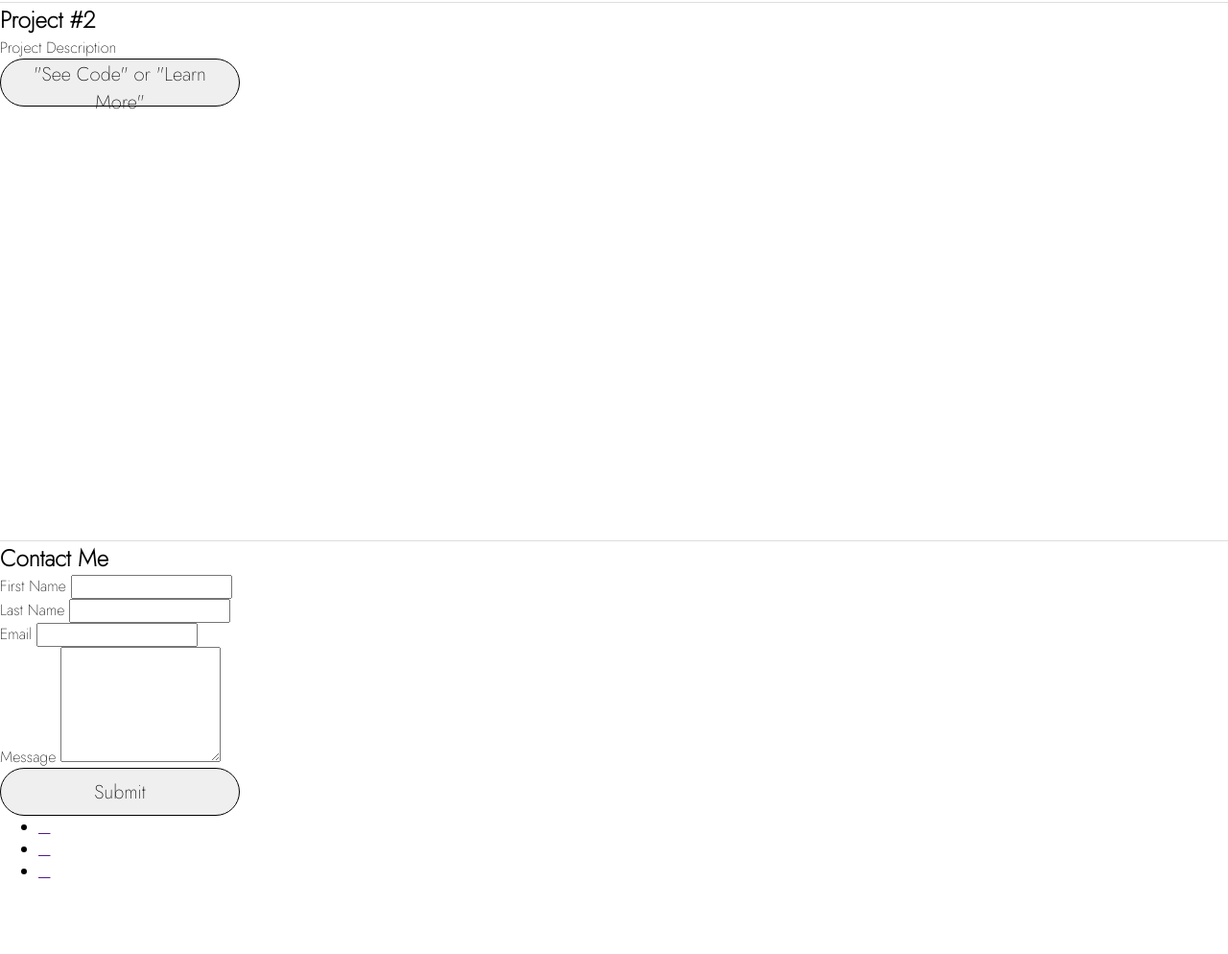
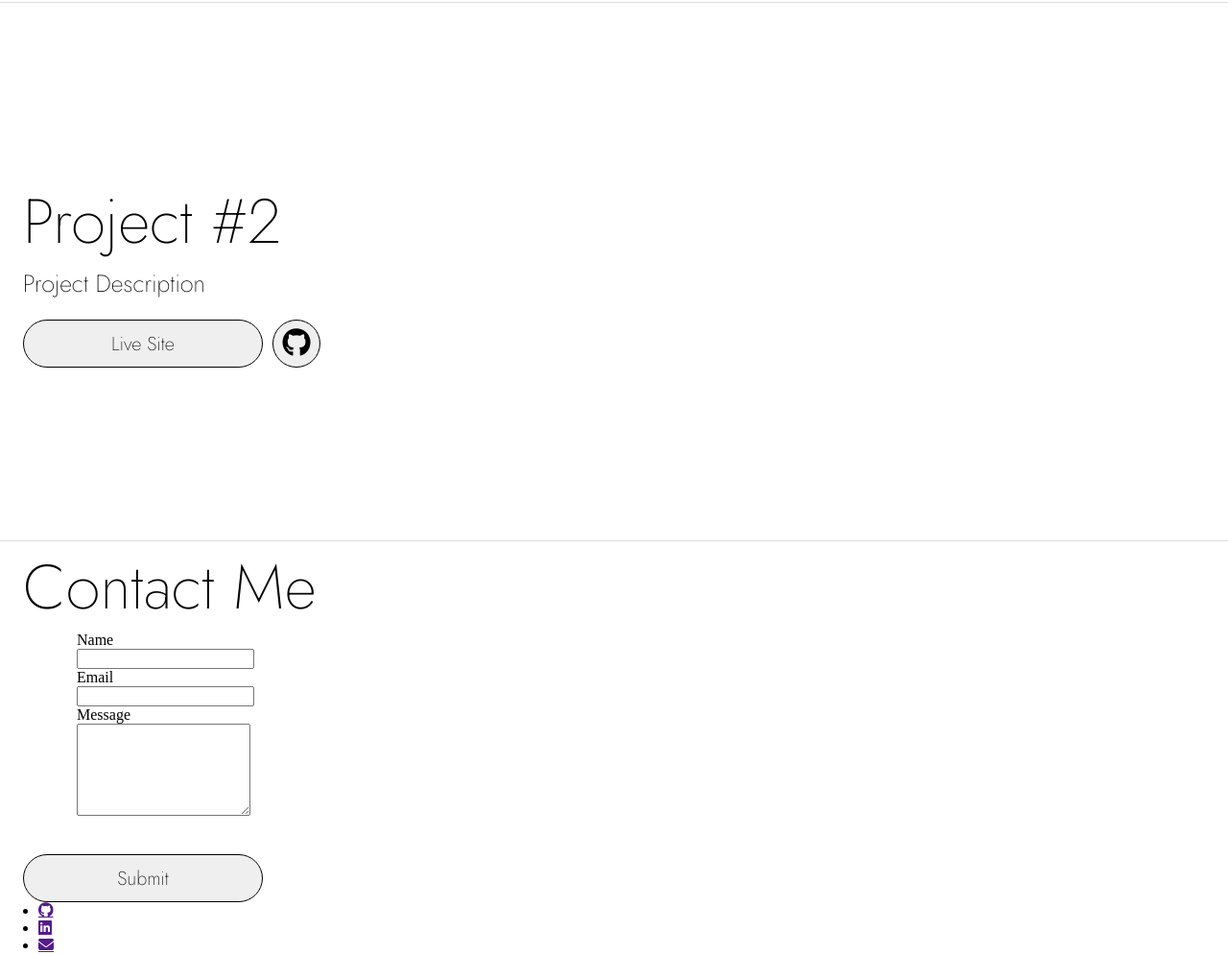
Before and after one commit to AndoChung/freelance-portfolio, a plain HTML site: page index.html in a window 1280 px wide. Shown: the part 1359-2353 px from the top of the page at 96% size. Before the commit the page ends 2278 px from the top, so only its background shows below. Drawn offline with Linux system fonts and the light colour scheme.

Commit message:
Small changes

```diff
--- a/index.html
+++ b/index.html
@@ -5,7 +5,7 @@
 		<meta charset="utf-8" />
 		<meta name="viewport" content="width=device-width, initial-scale=1, user-scalable=no" />
 		<link rel="stylesheet" href="styles.css">
-        <link rel="stylesheet" href="https://cdnjs.cloudflare.com/ajax/libs/font-awesome/4.7.0/css/font-awesome.min.css">
+        <script src="https://kit.fontawesome.com/4db7ac9830.js" crossorigin="anonymous"></script>
 		<link href="https://fonts.googleapis.com/css2?family=Jost:wght@200&display=swap" rel="stylesheet">
 	</head>
 	<body>
@@ -14,7 +14,7 @@
 					<section class="intro-content">
 						<div class="intro-content-text">
 							<h1>My Portfolio</h1>
-							<p>Maybe Info about myself here</p>
+							<p>Hey I'm Andy and I am a full stack software developer!</p>
                             <button class="button" id="see-project-button">My Work</button>
 						</div>
 						<div id="intro-content-image"></div>
@@ -23,9 +23,12 @@
 				<!-- Project Display #1 -->
 					<section class="project-content" id="llv-content">
 						<div class="project-content-text" id="llv-content-text">
-							<h2>Project #1</h2>
-							<p>Project Description</p>
-							<button class="button">"See Code" or "Learn More"</button>
+							<h2>Linked List Visualizer</h2>
+							<p>Project Description / Why I Built it / Tech Stack Used</p>
+							<div class=buttons>
+								<button class="button">Live Site</button>
+								<button class="icon-button"><i class="fa fa-github"></i></button>
+							</div>
 						</div>
 						<div class="project-content-image" id="llv-content-image"></div>
 						</section>
@@ -35,7 +38,10 @@
 						<div class="project-content-text">
 							<h2>Project #2</h2>
 							<p>Project Description</p>
-							<button class="button">"See Code" or "Learn More"</button>
+							<div class=buttons>
+								<button class="button">Live Site</button>
+								<button class="icon-button"><i class="fa fa-github"></i></button>
+							</div>
 						</div>
 						<div class="project-content-image"></div>
 					</section>
@@ -56,21 +62,17 @@
 							<h2>Contact Me</h2>
 							<form method="post" action="">
 								<div class="fields">
-									<div class="field half">
-										<label for="name">First Name</label>
-										<input type="text" name="name" id="name" value="" />
-									</div>
-                                    <div class="field half">
-										<label for="name">Last Name</label>
-										<input type="text" name="name" id="name" value="" />
+									<div class="field">
+										<label for="name">Name</label>
+										<input type="text" name="name" id="input-name" value="" />
 									</div>
 									<div class="field">
 										<label for="email">Email</label>
-										<input type="email" name="email" id="email" value="" />
+										<input type="email" name="email" id="input-email" value="" />
 									</div>
 									<div class="field">
 										<label for="message">Message</label>
-										<textarea name="message" id="message" rows="6"></textarea>
+										<textarea name="message" id="input-message" rows="6"></textarea>
 									</div>
 								</div>
 								<button class="button">Submit</button>
--- a/styles.css
+++ b/styles.css
@@ -1,6 +1,5 @@
 *, *::after, *::before {
     margin: 0;
-    font-family: 'Jost';
 }
 
 
@@ -32,7 +31,10 @@
 }
 
 .project-content-text {
-    width: 65%
+    width: 65%;
+    display: flex;
+    flex-direction: column;
+    justify-content: center;
 }
 
 .project-content-image {
@@ -54,20 +56,83 @@
 
 
 h1 {
-    font-size: 65px;
+    font: 80px 'Jost';
+    margin: 0 0 0 24px;
+
+}
+
+h2 {
+    font: 65px 'Jost';
+    margin: 0 0 0 24px;
+}
+
+
+p {
+    margin: 0 0 20px 24px;
+    font: 25px 'Jost';
+}
+
+.buttons {
+    display: flex;
+
 }
 
 .button {
     width: 250px;
-    align-self: center;
+    align-self: flex-start;
     height: 50px;
-    font-size: 20px;
+    font: 20px 'Jost';
     border-radius: 50px;
     border: 1px solid black;
     transition-duration: .4s;
+    margin: 0 0 0 24px;
 }
 
-.button:hover {
+.button:hover , .icon-button:hover {
     border: 1px solid rgb(124, 163, 255);
     color:rgb(124, 163, 255);
 }
+
+.icon-button {
+    height: 50px;
+    width: 50px;
+    border-radius:50%;
+    border: 1px solid black;
+    transition-duration: .4s;
+    margin: 0 0 0 10px;
+    font-size: 30px;
+}
+
+.fields {
+    display: flex;
+    flex-direction:column
+}
+
+.half-field {
+    display:flex;
+    flex-direction: row;
+}
+
+.field {
+    display:flex;
+    flex-direction: column;
+}
+
+label {
+    margin-left:80px;
+}
+
+#input-name {
+    align-self: flex-start;
+    margin-left: 80px;
+}
+
+#input-email {
+    align-self: flex-start;
+    margin-left: 80px;
+}
+
+#input-message {
+    align-self: flex-start;
+    margin: 0 0 40px 80px;
+}
```
